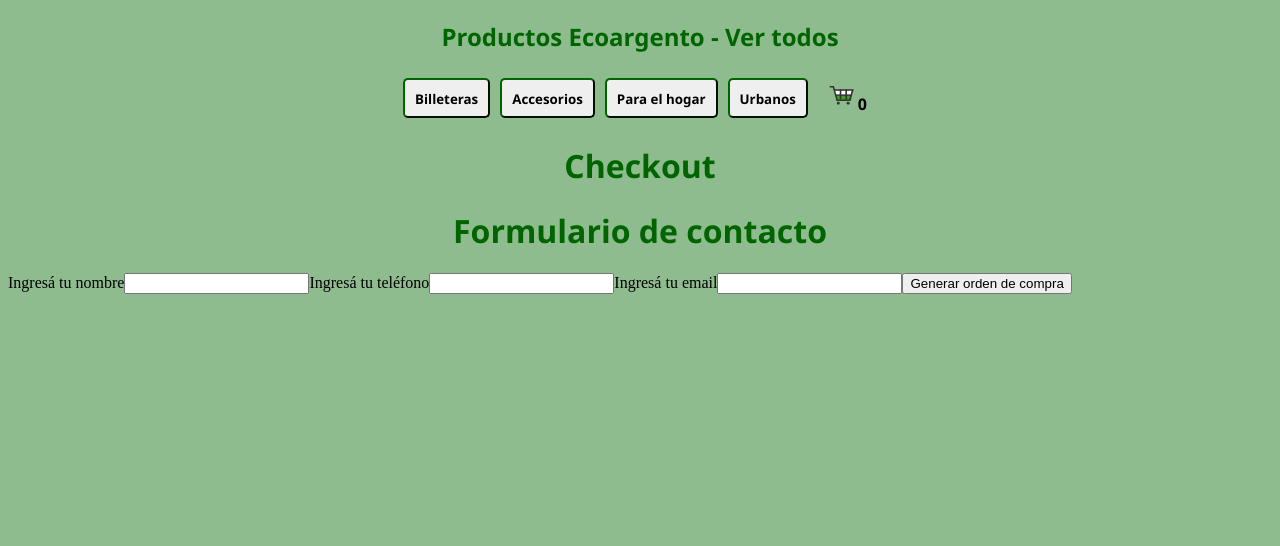
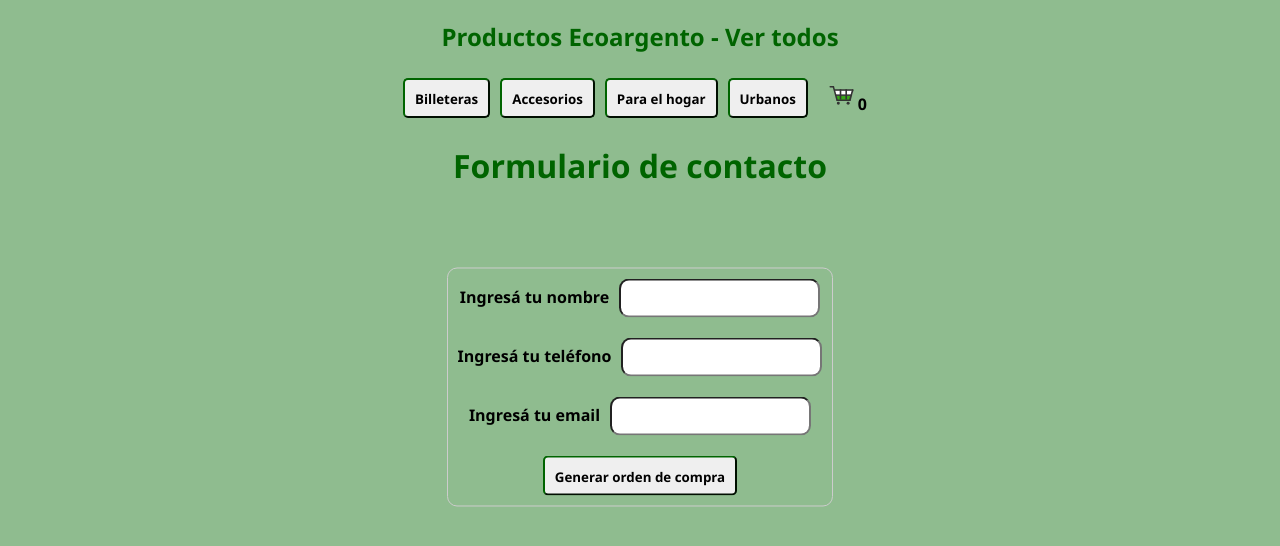
Before and after one commit to PatriciaRiga/R-PreEntrega2-Riga, a React (Vite) app: page /checkout in a window 1280 px wide. Shown: the top 546 px of the page. Built offline with nearby package versions, Linux system fonts and the light colour scheme.

Commit message:
Agregando estilos

```diff
--- a/src/components/Checkout/Checkout.jsx
+++ b/src/components/Checkout/Checkout.jsx
@@ -53,7 +53,6 @@ const Checkout = () => {
                 clearCart()
                 setOrderId(orderId)
                 setFormVisible(false)
-                console.log('el numero de orden es: ' + orderId)
             } else {
                 console.error('hay productos fuera de stock') //ESTO QUIERO QUE SEA UNA NOTIFICACION
             }
@@ -65,19 +64,18 @@ const Checkout = () => {
     }
 
     if (loading) {
-        return <h1>Generando orden de compra...</h1>
+        return (
+            <h1>Generando orden de compra...</h1>
+        )
     }
 
     return (
         <>
-            <>
-                <h1>Checkout</h1>
-                {formVisible ? (
-                    <CheckoutForm createOrder={createOrder} setFormVisible={setFormVisible} />
-                ) : (
-                    <h1>El ID de tu compra es: {orderId}</h1>
-                )}
-            </>
+            {formVisible ? (
+                <CheckoutForm createOrder={createOrder} setFormVisible={setFormVisible} />
+            ) : (
+                <h1>El ID de tu compra es: {orderId}</h1>
+            )}
         </>
     )
 }
--- a/src/components/CheckoutForm/CheckoutForm.css
+++ b/src/components/CheckoutForm/CheckoutForm.css
@@ -0,0 +1,25 @@
+.formulario {
+    display: flex;
+    flex-direction: column;
+    justify-content: center;
+    text-align: center;
+    align-items: center;
+    border: 1px solid #ccc;
+    border-radius: 10px;
+    max-width: fit-content;
+    font-family: 'Segoe UI', Tahoma, Geneva, Verdana, sans-serif;
+    font-weight: bold;
+    margin: 0 auto;
+    margin-top: 25vh;
+    transform: translateY(-50%)
+}
+
+.label {
+    margin: 10px;
+}
+
+.input {
+    margin-left: 10px;
+    border-radius: 10px;
+    padding: 10px;
+}
--- a/src/components/CheckoutForm/CheckoutForm.jsx
+++ b/src/components/CheckoutForm/CheckoutForm.jsx
@@ -9,7 +9,7 @@ const CheckoutForm = ({ createOrder }) => {
     return (
         <>
             <h1>Formulario de contacto</h1>
-            <form onSubmit={(event) => {
+            <form className='formulario' onSubmit={(event) => {
                 event.preventDefault();
                 createOrder({ name, phone, email });
             }}>
@@ -37,7 +37,7 @@ const CheckoutForm = ({ createOrder }) => {
                         value={email}
                         onChange={({ target }) => setEmail(target.value)} />
                 </label>
-                <button>Generar orden de compra</button>
+                <button className='boton'>Generar orden de compra</button>
             </form>
         </>
     )
--- a/src/components/ItemListContainer/ItemListContainer.jsx
+++ b/src/components/ItemListContainer/ItemListContainer.jsx
@@ -46,4 +46,4 @@ const ItemListContainer = ({ greeting }) => {
     )
 }
 
-export default ItemListContainer;
+export default ItemListContainer
--- a/src/context/CartContext.jsx
+++ b/src/context/CartContext.jsx
@@ -1,5 +1,5 @@
 import { createContext, useState, useContext } from "react"
-import { NotificationContext } from "../notification/NotificationService"
+import { NotificationContext, } from "../notification/NotificationService"
 
 export const CartContext = createContext({
     cart : []
```
